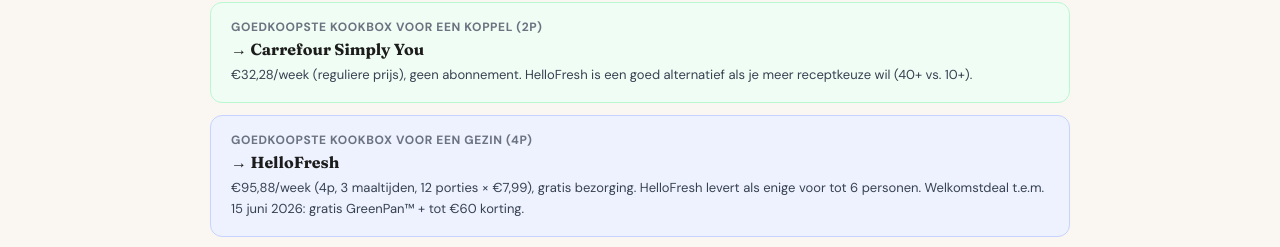
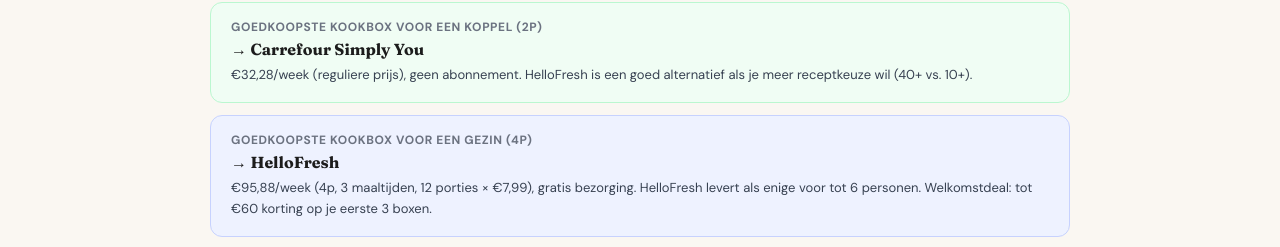
Before and after one commit to fetspets/bestemaaltijdbox, a Next.js app: page /gids/goedkoopste-maaltijdbox-belgie in a window 1280 px wide. Shown: the part 3692-3939 px from the top of the page. Built offline with nearby package versions, Linux system fonts and the light colour scheme.

Commit message:
auto: update page.tsx

```diff
--- a/src/app/gids/goedkoopste-maaltijdbox-belgie/page.tsx
+++ b/src/app/gids/goedkoopste-maaltijdbox-belgie/page.tsx
@@ -329,7 +329,7 @@ export default function GoedkoopsteMaaltijdboxPage() {
                 situatie: 'Goedkoopste kookbox voor een gezin (4p)',
                 winnaar: 'HelloFresh',
                 slug: 'hellofresh',
-                detail: '€95,88/week (4p, 3 maaltijden, 12 porties × €7,99), gratis bezorging. HelloFresh levert als enige voor tot 6 personen. Welkomstdeal t.e.m. 15 juni 2026: gratis GreenPan™ + tot €60 korting.',
+                detail: '€95,88/week (4p, 3 maaltijden, 12 porties × €7,99), gratis bezorging. HelloFresh levert als enige voor tot 6 personen. Welkomstdeal: tot €60 korting op je eerste 3 boxen.',
                 color: '#EEF2FF',
                 border: '#C7D2FE',
               },
```
